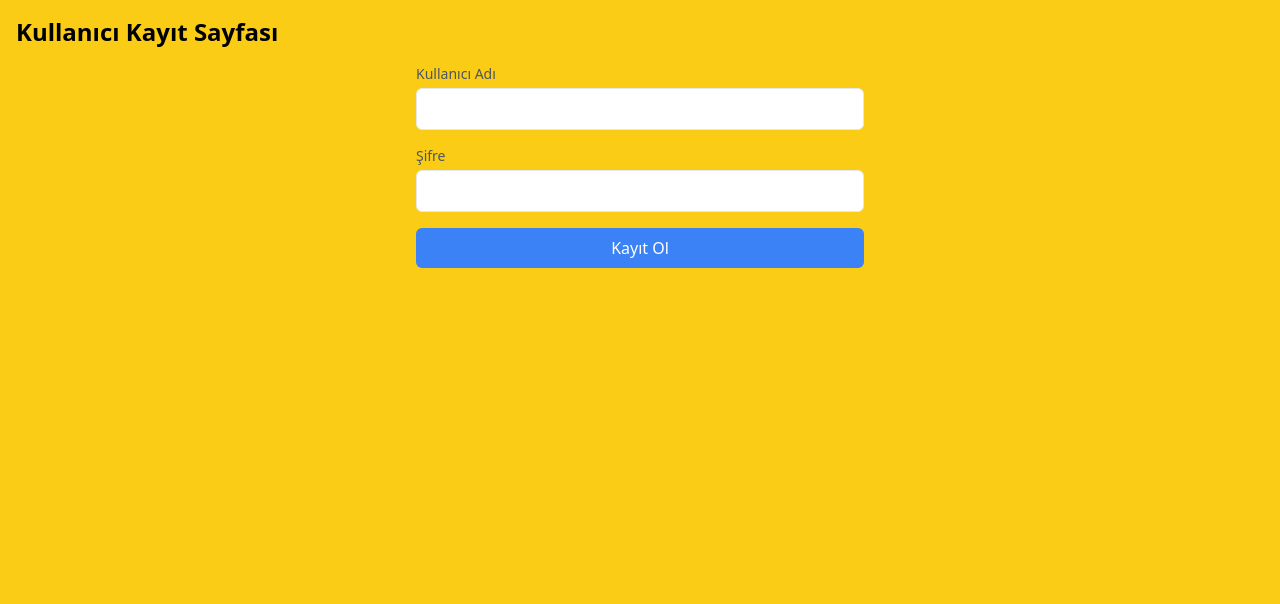
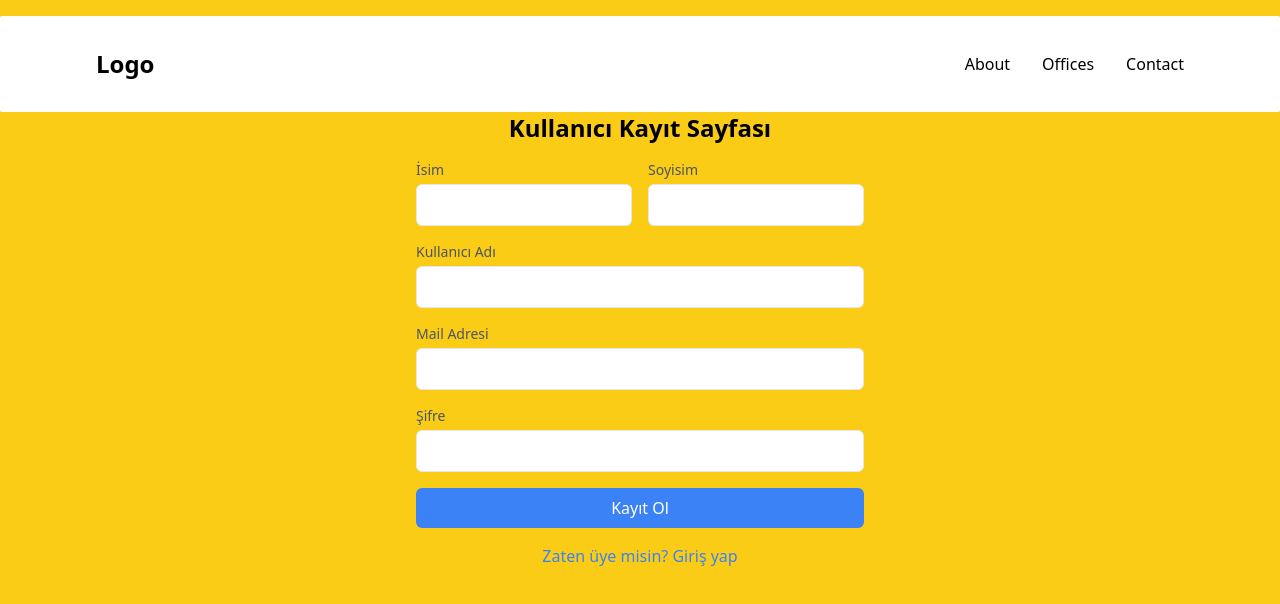
Before and after one commit to muhammed-gumus/nomad-work, a Next.js app in the folder nomad-work/: page /user in a window 1280 px wide. Shown: the top 604 px of the page. Built offline with nearby package versions, Linux system fonts and the light colour scheme.

Commit message:
feat(app): create user login/register page and add event for login/register process

```diff
--- a/nomad-work/app/user/page.tsx
+++ b/nomad-work/app/user/page.tsx
@@ -1,23 +1,44 @@
+// Bu kısmı istediğiniz gibi düzenleyin
 "use client";
 
 import React, { useState } from "react";
+import Navbar from "../Navbar/page";
 
 const RegisterPage: React.FC = () => {
+  const [firstName, setFirstName] = useState("");
+  const [lastName, setLastName] = useState("");
   const [username, setUsername] = useState("");
+  const [email, setEmail] = useState("");
   const [password, setPassword] = useState("");
   const [user, setUser] = useState<string | null>(null);
   const [error, setError] = useState<string | null>(null);
+  const [isRegister, setIsRegister] = useState(true);
+
+  // user_id'yi otomatik atamak için bir fonksiyon
+  const generateUserId = () => {
+    // Burada istediğiniz gibi user_id oluşturabilirsiniz.
+    // Örneğin, rastgele bir sayı kullanabilirsiniz.
+    return Math.floor(Math.random() * 1000).toString();
+  };
 
   const handleSubmit = async (e: React.FormEvent) => {
     e.preventDefault();
 
     try {
-      const response = await fetch("http://127.0.0.1:8000" + "/user/", {
+      if (isRegister) {
+        const response = await fetch("http://127.0.0.1:8000/user", {
           method: "POST",
           headers: {
             "Content-Type": "application/json",
           },
-        body: JSON.stringify({ user_id: "111" }), // Bu kısmı backend'e özel olarak düzenlemelisiniz.
+          body: JSON.stringify({
+            user_id: generateUserId(), // Otomatik olarak user_id atandı
+            first_name: firstName,
+            last_name: lastName,
+            username: username,
+            email: email,
+            password: password,
+          }),
         });
 
         if (!response.ok) {
@@ -26,22 +47,101 @@ const RegisterPage: React.FC = () => {
 
         const userData = await response.json();
         setUser(userData.user_name);
+
+        setFirstName("");
+        setLastName("");
+        setEmail("");
+        setPassword("");
+      } else {
+        // Giriş işlemleri
+        const response = await fetch("http://127.0.0.1:8000/login", {
+          method: "POST",
+          headers: {
+            "Content-Type": "application/json",
+          },
+          body: JSON.stringify({
+            username: username,
+            password: password,
+          }),
+        });
+
+        if (!response.ok) {
+          throw new Error(`HTTP error! Status: ${response.status}`);
+        }
+
+        const loginData = await response.json();
+
+        if (loginData.message === "Giriş başarıyla gerçekleşti") {
+          setUser(loginData.user_name);
+
+          setUsername("");
+          setPassword("");
+          setError(null);
+        } else {
+          setError("Kullanıcı adı veya şifre hatalı");
+        }
+      }
     } catch (error) {
       console.error("Fetch error:", error);
-      setError("Kullanıcı adı alınamadı.");
+      setError(isRegister ? "Kayıt yapılamadı." : "Giriş yapılamadı.");
     }
   };
 
   return (
-    <div className="container mx-auto p-4">
-      <h1 className="text-2xl font-bold mb-4">Kullanıcı Kayıt Sayfası</h1>
+    <div className="flex flex-col items-center justify-between py-4">
+      <Navbar />
+      <h1 className="text-2xl font-bold mb-4">
+        {isRegister ? "Kullanıcı Kayıt Sayfası" : "Kullanıcı Giriş Sayfası"}
+      </h1>
       {error && <p className="text-red-500">{error}</p>}
       {user && (
         <p className="text-green-500">
-          Kullanıcı adı başarıyla alındı: <strong>{username}</strong>
+          {isRegister
+            ? `Kullanıcı başarıyla kaydedildi: ${username}`
+            : "Giriş başarıyla gerçekleşti"}
         </p>
       )}
       <form onSubmit={handleSubmit} className="max-w-md mx-auto">
+        {isRegister && (
+          <>
+            <div className="grid grid-cols-2 gap-4 mb-4">
+              <div>
+                <label
+                  htmlFor="firstName"
+                  className="block text-sm font-medium text-gray-600"
+                >
+                  İsim
+                </label>
+                <input
+                  type="text"
+                  id="firstName"
+                  name="firstName"
+                  value={firstName}
+                  onChange={(e) => setFirstName(e.target.value)}
+                  className="mt-1 p-2 w-full border rounded-md"
+                  required
+                />
+              </div>
+              <div>
+                <label
+                  htmlFor="lastName"
+                  className="block text-sm font-medium text-gray-600"
+                >
+                  Soyisim
+                </label>
+                <input
+                  type="text"
+                  id="lastName"
+                  name="lastName"
+                  value={lastName}
+                  onChange={(e) => setLastName(e.target.value)}
+                  className="mt-1 p-2 w-full border rounded-md"
+                  required
+                />
+              </div>
+            </div>
+          </>
+        )}
         <div className="mb-4">
           <label
             htmlFor="username"
@@ -55,6 +155,23 @@ const RegisterPage: React.FC = () => {
             name="username"
             value={username}
             onChange={(e) => setUsername(e.target.value)}
+            className="mt-1 p-2 w-full border rounded-md"
+            required
+          />
+        </div>
+        <div className="mb-4">
+          <label
+            htmlFor="email"
+            className="block text-sm font-medium text-gray-600"
+          >
+            Mail Adresi
+          </label>
+          <input
+            type="email"
+            id="email"
+            name="email"
+            value={email}
+            onChange={(e) => setEmail(e.target.value)}
             className="mt-1 p-2 w-full border rounded-md"
             required
           />
@@ -81,15 +198,25 @@ const RegisterPage: React.FC = () => {
             type="submit"
             className="w-full bg-blue-500 text-white p-2 rounded-md hover:bg-blue-600"
           >
-            Kayıt Ol
+            {isRegister ? "Kayıt Ol" : "Giriş Yap"}
           </button>
         </div>
       </form>
+      <p className="mt-4 cursor-pointer text-blue-500" onClick={() => setIsRegister(!isRegister)}>
+        {isRegister
+          ? "Zaten üye misin? Giriş yap"
+          : "Üye değil misin? Kayıt ol"}
+      </p>
     </div>
   );
 };
 
 export default RegisterPage;
+
+
+
+
+
 
 // import React, { useEffect, useState } from "react";
 // import axios from "axios";
```
Lines whose indentation alone changed are shown as unchanged.
